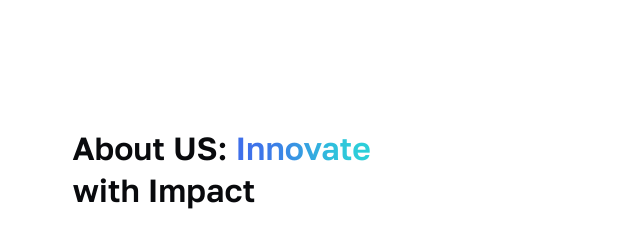
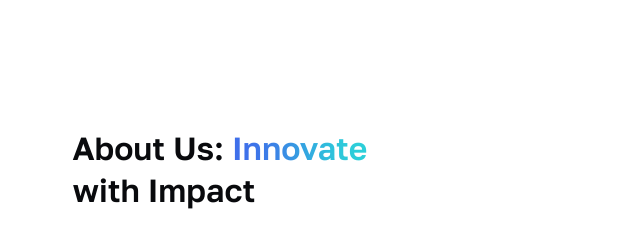
Before and after one commit to Subrato-oid/vibrant-it-solutions, a Gatsby site: page / in a window 1280 px wide. Shown: the part 860-1088 px from the top of the page, 606-1246 px from the left. Built offline with nearby package versions, Linux system fonts and the light colour scheme; Gatsby itself is replaced by a stand-in of ours; a web font is replaced by a local one.

Commit message:
Update Pages “index”

```diff
--- a/src/data/index.md
+++ b/src/data/index.md
@@ -35,7 +35,7 @@ client:
     - logo: /images/mawana-sugar-1.svg
     - logo: /images/birla-sugar-1.svg
 about:
-  titleUp: "About US: "
+  titleUp: "About Us: "
   titleHighlight: Innovate
   titleDown: with Impact
   image: /images/about.webp
```
